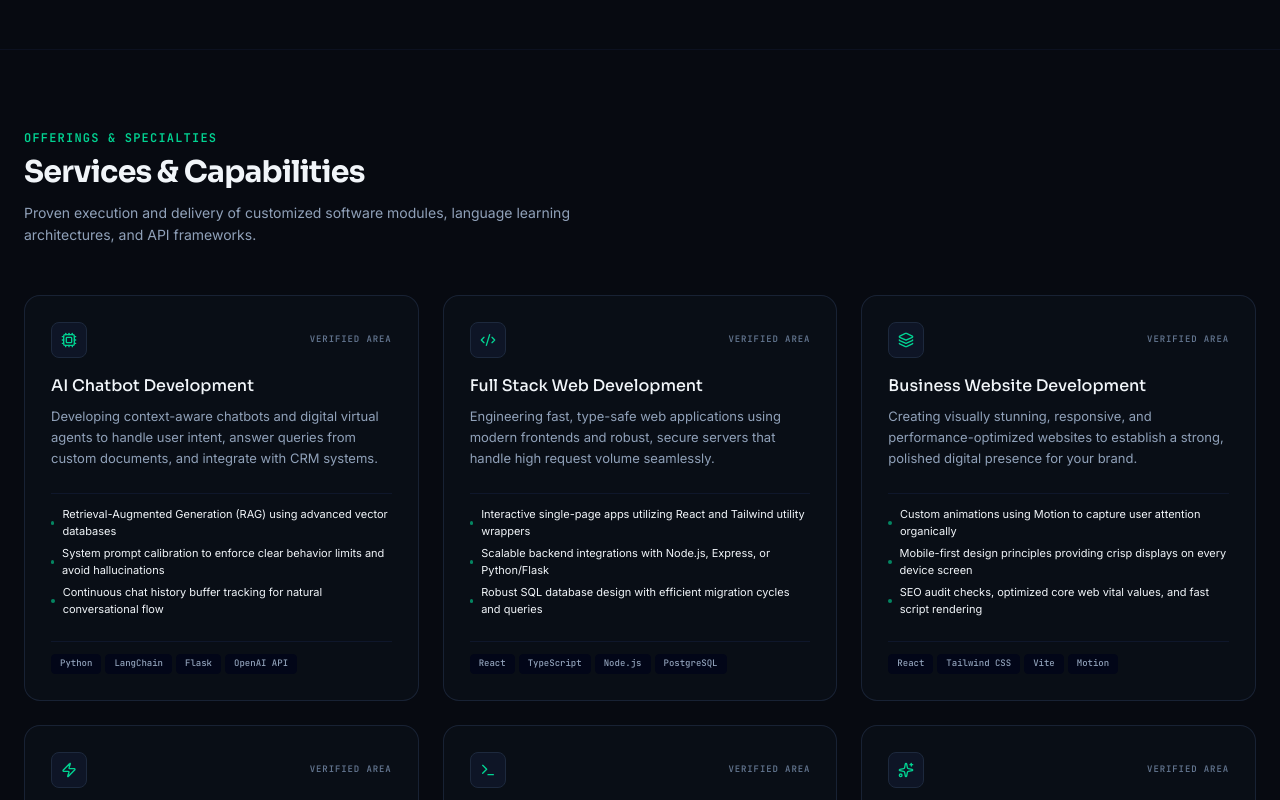
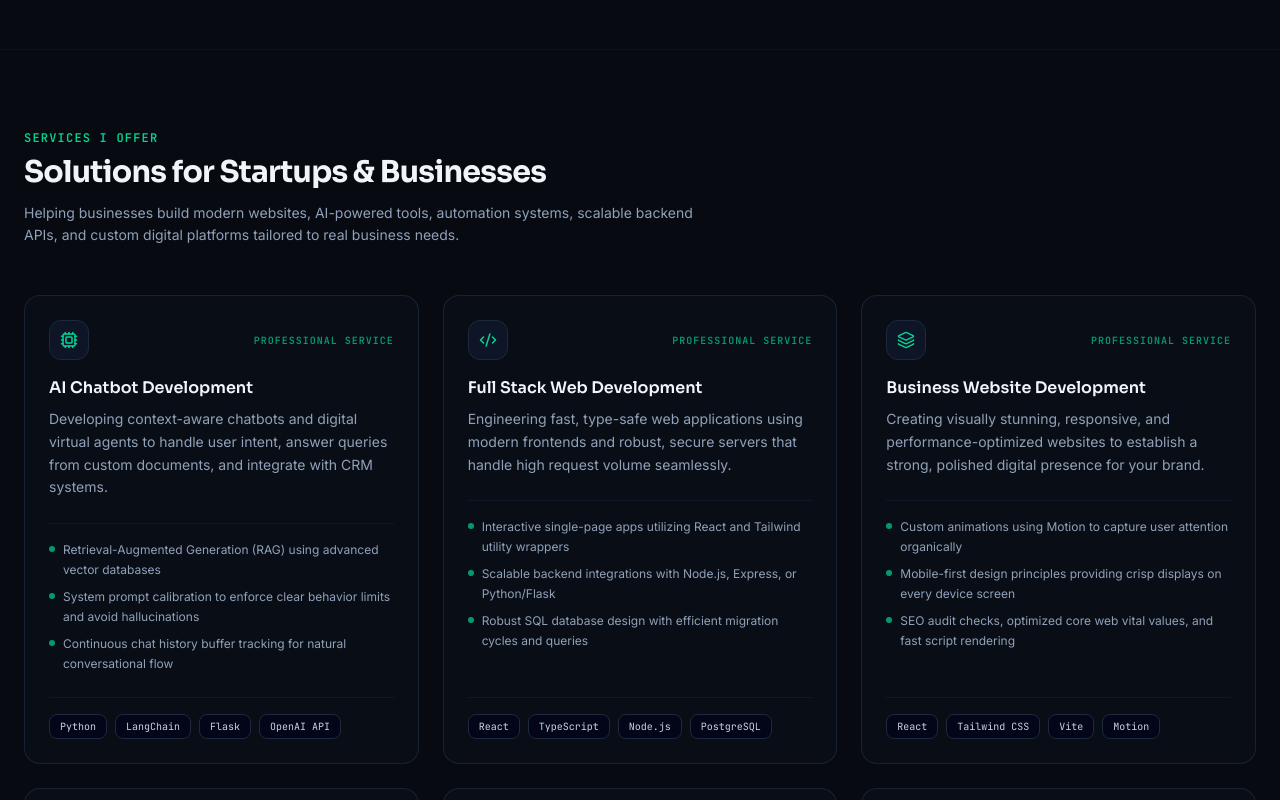
Before and after one commit to misha22-code/misha-noor-portfolio, a React (Vite) app: page / in a window 1280 px wide. Shown: the part 2320-3120 px from the top of the page. Built offline with nearby package versions, Linux system fonts and the light colour scheme.

Commit message:
Updated services section UI

```diff
--- a/src/components/Services.tsx
+++ b/src/components/Services.tsx
@@ -1,8 +1,19 @@
 import React from 'react';
-import { Cpu, Code2, Zap, Sparkles, Terminal, Layers } from 'lucide-react';
+import {
+  Cpu,
+  Code2,
+  Zap,
+  Sparkles,
+  Terminal,
+  Layers
+} from 'lucide-react';
+
 import { SERVICES } from '../data';
 
-const iconMap: Record<string, React.ComponentType<{ size?: number; className?: string }>> = {
+const iconMap: Record<
+  string,
+  React.ComponentType<{ size?: number; className?: string }>
+> = {
   Cpu: Cpu,
   Code2: Code2,
   Zap: Zap,
@@ -13,79 +24,128 @@ const iconMap: Record<string, React.ComponentType<{ size?: number; className?: s
 
 export default function Services() {
   return (
-    <section id="services" className="py-20 bg-[#070A11] border-t border-slate-900/60 relative">
+    <section
+      id="services"
+      className="py-20 bg-[#070A11] border-t border-slate-900/60 relative"
+    >
       <div className="max-w-7xl mx-auto px-6 relative z-10">
 
         {/* Section Header */}
         <div className="flex flex-col gap-2 mb-12 text-left">
-          <span className="font-mono text-emerald-400 text-xs font-semibold uppercase tracking-widest flex items-center gap-1.5">
-            Offerings &amp; Specialties
+
+          <span className="font-mono text-emerald-400 text-xs font-semibold uppercase tracking-widest">
+            Services I Offer
           </span>
+
           <h2 className="font-display font-bold text-2xl sm:text-3xl text-slate-100 tracking-tight">
-            Services &amp; Capabilities
+            Solutions for Startups & Businesses
           </h2>
-          <p className="text-slate-400 text-sm max-w-xl leading-relaxed mt-1">
-            Proven execution and delivery of customized software modules, language learning architectures, and API frameworks.
+
+          <p className="text-slate-400 text-sm max-w-2xl leading-relaxed mt-1">
+            Helping businesses build modern websites, AI-powered tools,
+            automation systems, scalable backend APIs, and custom digital
+            platforms tailored to real business needs.
           </p>
+
         </div>
 
         {/* Services Grid */}
         <div className="grid grid-cols-1 md:grid-cols-2 lg:grid-cols-3 gap-6">
+
           {SERVICES.map((service) => {
-            const IconComponent = service.iconName && iconMap[service.iconName] ? iconMap[service.iconName] : Code2;
+
+            const IconComponent =
+              service.iconName && iconMap[service.iconName]
+                ? iconMap[service.iconName]
+                : Code2;
 
             return (
+
               <div
                 key={service.id}
-                className="bg-[#0C111C]/60 border border-slate-800/80 rounded-2xl p-6.5 flex flex-col justify-between gap-6 hover:border-emerald-500/10 transition-colors duration-300"
+                className="bg-[#0C111C]/60 border border-slate-800/80 rounded-2xl p-6 flex flex-col justify-between gap-6 hover:border-emerald-500/20 transition-all duration-300 hover:-translate-y-1"
               >
+
                 <div className="flex flex-col gap-4 text-left">
-                  {/* Top line mapping */}
+
+                  {/* Top */}
                   <div className="flex items-center justify-between">
-                    <div className="w-9 h-9 rounded-lg bg-slate-900/80 border border-slate-800 flex items-center justify-center text-emerald-400">
-                      <IconComponent size={16} />
+
+                    <div className="w-10 h-10 rounded-xl bg-slate-900/80 border border-slate-800 flex items-center justify-center text-emerald-400">
+
+                      <IconComponent size={18} />
+
                     </div>
-                    <span className="font-mono text-[9px] text-slate-500 uppercase tracking-widest font-semibold">
-                      Verified Area
+
+                    <span className="font-mono text-[10px] text-emerald-400/70 uppercase tracking-widest font-semibold">
+                      Professional Service
                     </span>
+
                   </div>
 
-                  {/* Title & Description */}
+                  {/* Title */}
                   <div className="flex flex-col gap-2">
-                    <h3 className="font-display font-medium text-base text-slate-150">
+
+                    <h3 className="font-display font-semibold text-base text-slate-100">
                       {service.title}
                     </h3>
-                    <p className="text-slate-400 text-xs sm:text-[13px] leading-relaxed font-sans">
+
+                    <p className="text-slate-400 text-sm leading-relaxed">
                       {service.description}
                     </p>
+
                   </div>
 
-                  {/* Clean point outline list summary simplified */}
-                  <div className="flex flex-col gap-1.5 mt-2 border-t border-slate-900 pt-3">
-                    {service.detailedPoints.slice(0, 3).map((point, idx) => (
-                      <div key={idx} className="flex gap-2 items-center text-[11px] text-slate-350 font-sans">
-                        <span className="w-1 h-1 rounded-full bg-emerald-400/60" />
-                        <span className="leading-normal">{point}</span>
-                      </div>
-                    ))}
+                  {/* Service Points */}
+                  <div className="flex flex-col gap-2 mt-2 border-t border-slate-900 pt-4">
+
+                    {service.detailedPoints
+                      .slice(0, 3)
+                      .map((point, idx) => (
+
+                        <div
+                          key={idx}
+                          className="flex gap-2 items-start text-[12px] text-slate-400"
+                        >
+
+                          <span className="w-1.5 h-1.5 rounded-full bg-emerald-400/70 mt-1.5 shrink-0" />
+
+                          <span className="leading-relaxed">
+                            {point}
+                          </span>
+
+                        </div>
+
+                      ))}
+
                   </div>
+
                 </div>
 
-                {/* Tech specifications footer */}
-                <div className="flex flex-wrap items-center gap-1 border-t border-slate-900 pt-3">
+                {/* Tech Stack */}
+                <div className="flex flex-wrap items-center gap-2 border-t border-slate-900 pt-4">
+
                   {service.techStack.map((tech) => (
+
                     <span
                       key={tech}
-                      className="font-mono text-[9px] text-slate-400 bg-slate-950 px-2 py-0.5 rounded border border-slate-950 font-medium"
+                      className="font-mono text-[10px] text-slate-300 bg-slate-950 px-2.5 py-1 rounded-lg border border-slate-800"
                     >
                       {tech}
                     </span>
+
                   ))}
+
                 </div>
+
               </div>
+
             );
+
           })}
+
         </div>
+
       </div>
     </section>
   );
```
